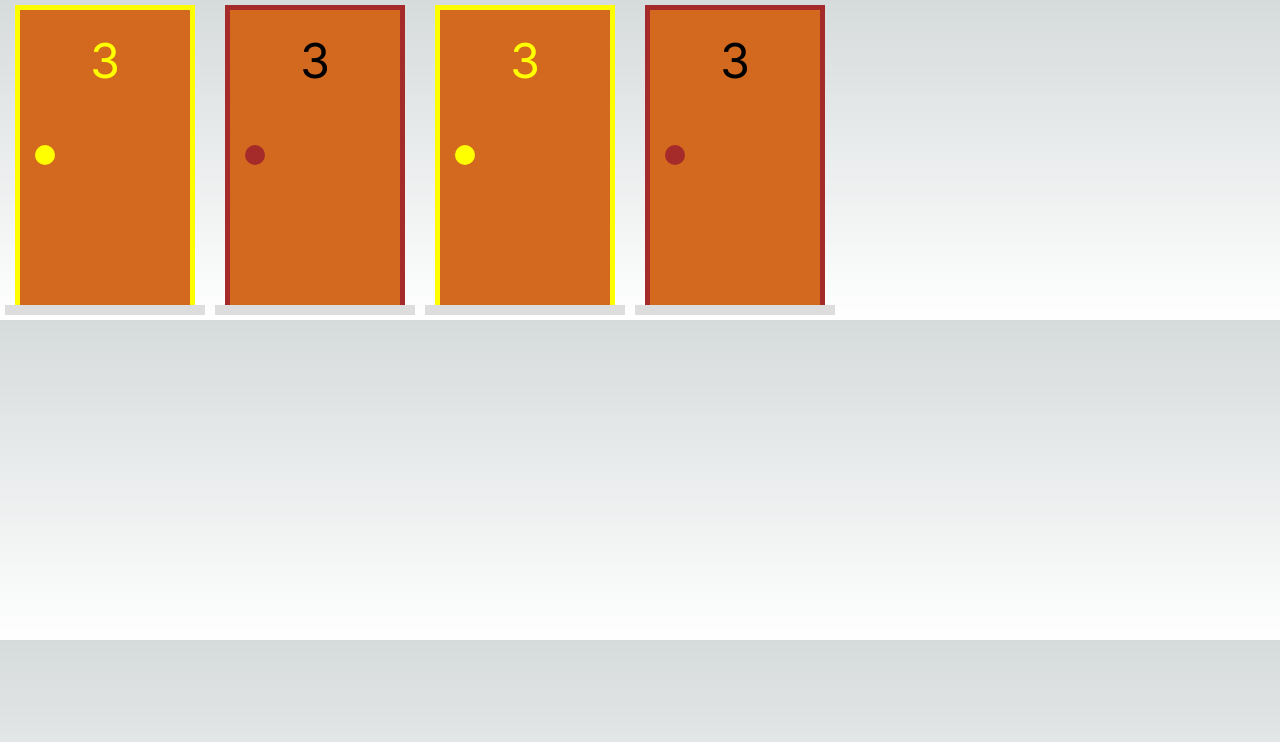
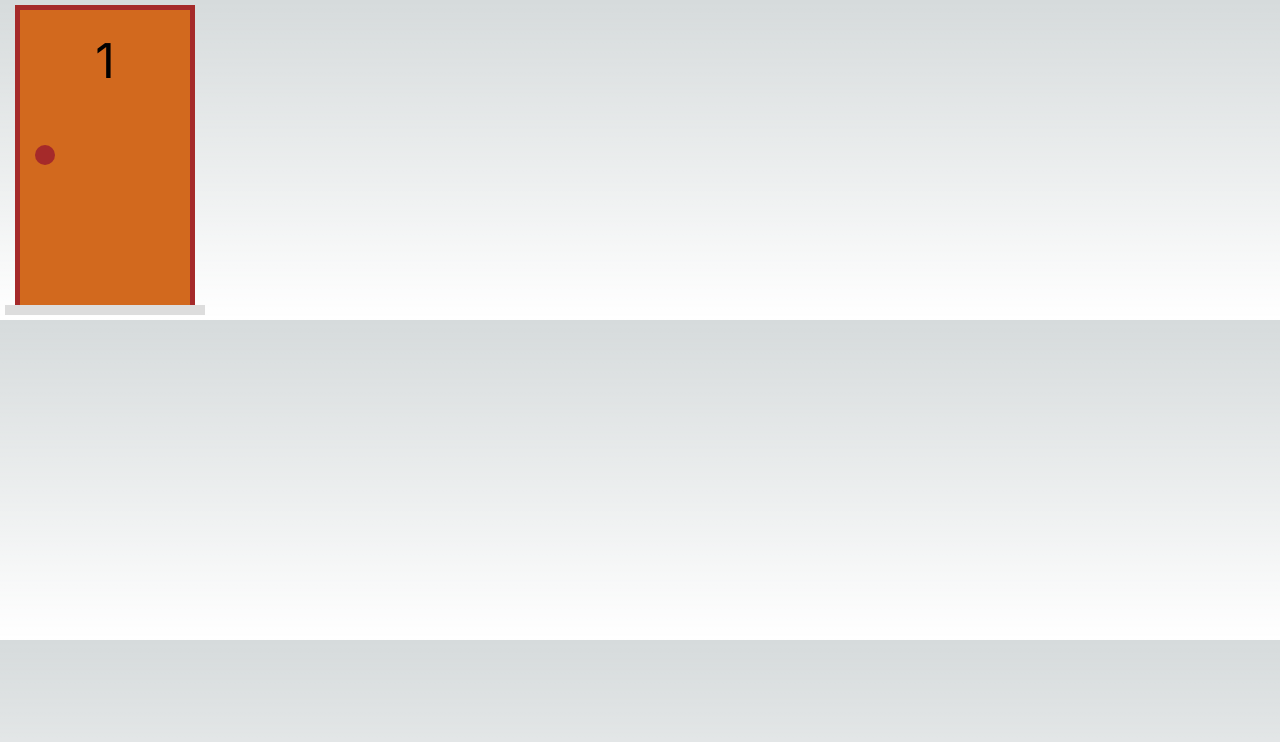
Before and after one commit to CaioLima10/monty-hall, a Next.js app: page / in a window 1280 px wide. Shown: the top 742 px of the page. Built offline with nearby package versions, Linux system fonts and the light colour scheme.

Commit message:
feat: add open door

```diff
--- a/src/components/Door.tsx
+++ b/src/components/Door.tsx
@@ -1,24 +1,41 @@
 import React from 'react'
 import styles from "../styles/Door.module.css"
+import DoorModel from '@/model/Door'
 
 
 interface IDoorProps{
-  selected?: boolean
+  door: DoorModel
+  onChange: ( newDoor: DoorModel ) => void
 }
 
 export default function Door(props: IDoorProps) {
 
-  const selected = props.selected ? styles.selected : ''
+  const { door } = props
+
+  const selected = door.selected && !door.open ? styles.selected : ''
+
+  const toggleSelection = () => props.onChange(door.alterSelected())
+  const openDoor = ( event: any ) => {
+    event.stopPropagation()
+    props.onChange(door.openDoor())
+
+  }
+
+  const renderDoor = () => {
+    return (
+        <div className={styles.door}>
+          <div className={styles.number}>{door.number}</div>
+          <div onClick={openDoor} className={styles.handle}></div>
+        </div>
+    )
+  }
 
   return (
-    <div className={styles.area}>
+    <div className={styles.area} onClick={toggleSelection}>
       <div className={`${styles.frame} ${selected}`}>
-        <div className={styles.door}>
-          <div className={styles.number}>3</div>
-          <div className={styles.handle}></div>
-        </div>
+        { door.open ? false : renderDoor() }
       </div>
-      <div className={styles.floor}></div>
+        <div className={styles.floor}></div>
     </div>
   )
 }
--- a/src/model/Door.ts
+++ b/src/model/Door.ts
@@ -1,16 +1,11 @@
 
-interface IDoorProps{
-    number: number
-    present: boolean
-    selected: boolean
-    open: boolean
-}
 
-export default class Door<IDoorProps>{
-    #number
-    #present
-    #selected
-    #open
+
+export default class DoorModel{
+    #number: number
+    #present: boolean
+    #selected: boolean
+    #open: boolean
 
     constructor(number: number , present = false , selected = false , open = false){
         this.#number = number
@@ -37,17 +32,17 @@ export default class Door<IDoorProps>{
 
     deselect(){
         const seleted = false
-        return new Door(this.number , this.present , seleted , this.open)
+        return new DoorModel(this.number , this.present , seleted , this.open)
     }
 
     alterSelected(){
         const seleted = !this.selected
-        return new Door(this.number , this.present , seleted , this.open)
+        return new DoorModel(this.number , this.present , seleted , this.open)
     }
 
     openDoor(){
         const openDoor = true
-        return new Door(this.number , this.present , this.selected , openDoor)
+        return new DoorModel(this.number , this.present , this.selected , openDoor)
     }
 
 }
--- a/src/pages/index.tsx
+++ b/src/pages/index.tsx
@@ -1,17 +1,22 @@
 import Door from '@/components/Door'
+import DoorModel from '@/model/Door'
 import { Inter } from 'next/font/google'
+import { useState } from 'react'
 
 const inter = Inter({ subsets: ['latin'] })
 
 export default function Home() {
+
+  const [toggleDoor , setToggleDoor ] = useState(new DoorModel(1))
+
   return (
     <main
       className={`flex ${inter.className}`}
     >
-      <Door selected={true}/>
-      <Door/>
-      <Door selected={true}/>
-      <Door/>
+      <Door
+        door={toggleDoor}
+        onChange={newDoor => setToggleDoor(newDoor) }
+        />
     </main>
   )
 }
--- a/src/styles/Door.module.css
+++ b/src/styles/Door.module.css
@@ -11,13 +11,15 @@
 
 .frame{
     display: flex;
+    flex-direction: column;
     flex-grow: 1;
     width: 90%;
     border-left: 5px solid brown;
     border-top: 5px solid brown;
     border-right: 5px solid brown;
+}
 
-}
+
 
 .door{
     display: flex;
```
